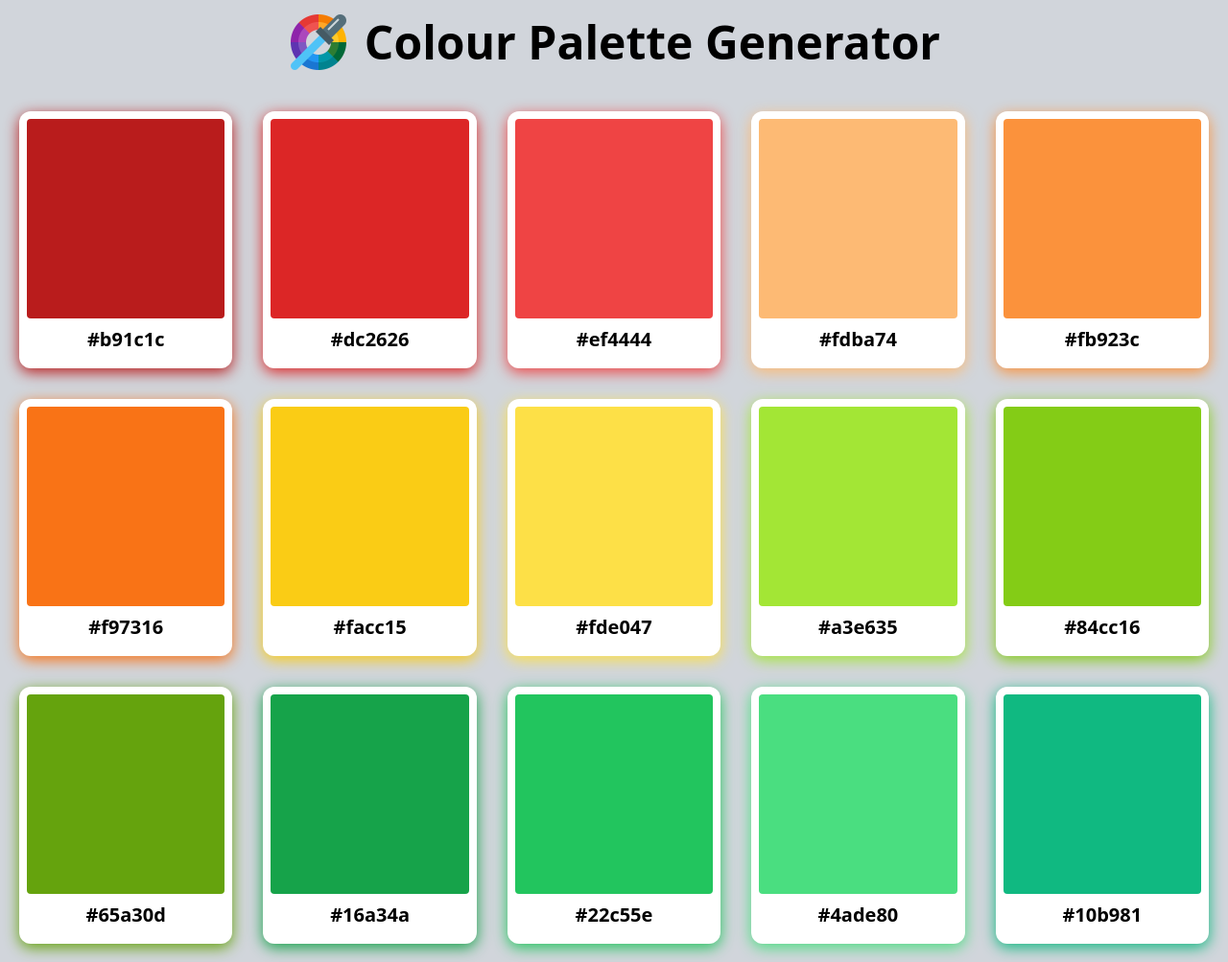
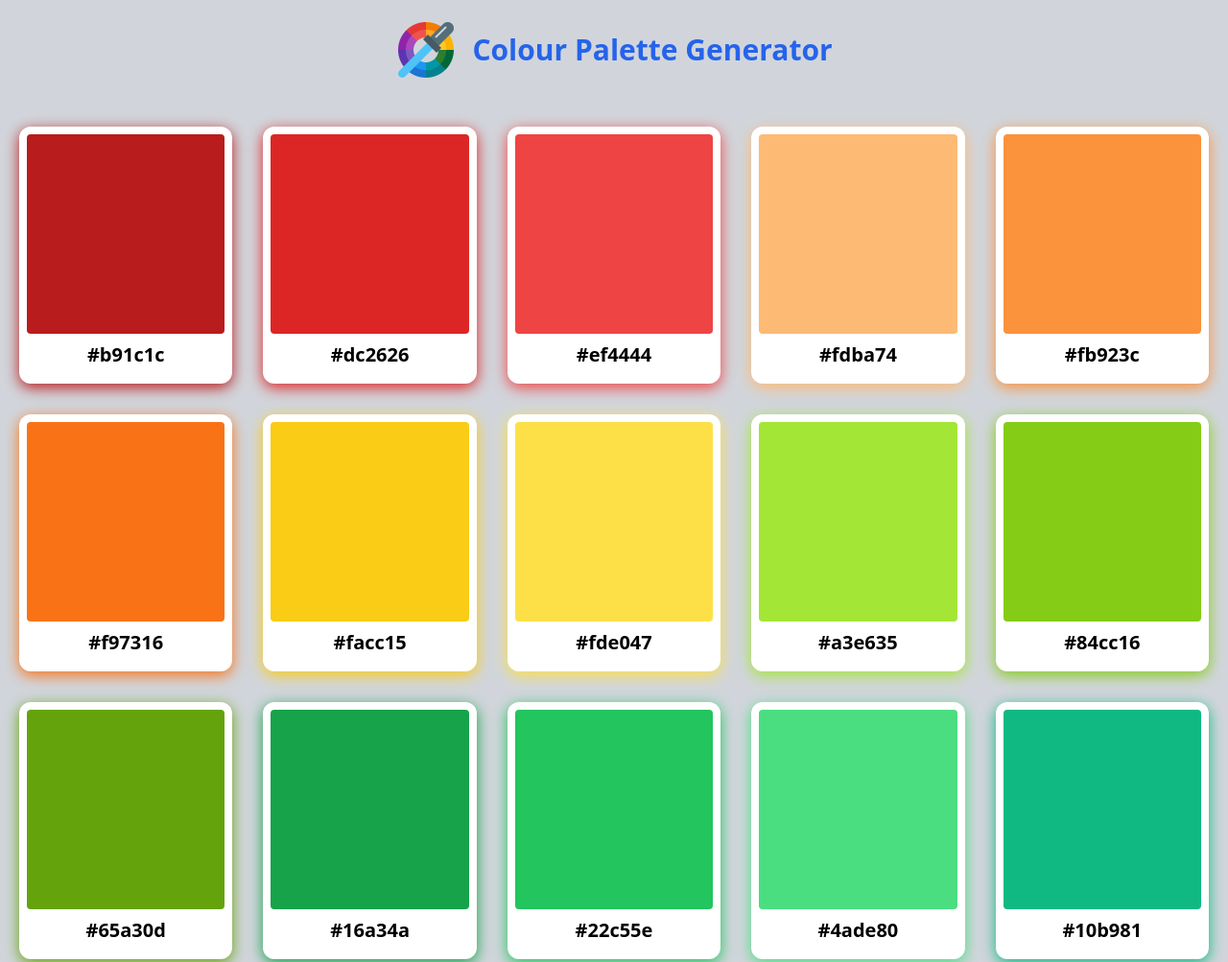
Before and after one commit to OwenD-24/JS-Colour-Picker-Project, a plain HTML site: page index.html in a window 1280 px wide. Shown: the top 1003 px of the page at 96% size. Drawn offline with nearby package versions, Linux system fonts and the light colour scheme.

Commit message:
Added different font size and colour for the title

```diff
--- a/index.html
+++ b/index.html
@@ -18,8 +18,8 @@
 
     <!-- Logo and Heading -->
     <div class="flex items-center mb-3">
-        <img src="assets/js/images/logo.png" alt="Logo" class="h-16 w-auto mr-4">
-        <h1 class="text-5xl font-bold my-5">Colour Palette Generator</h1>
+        <img src="assets/js/images/logo.png" alt="Logo" class="h-16 w-auto mr-4 my-5">
+        <h1 class="text-blue-600 text-3xl font-bold my-5">Colour Palette Generator</h1>
     </div>
 
     <!-- Grind container for cards -->
```
